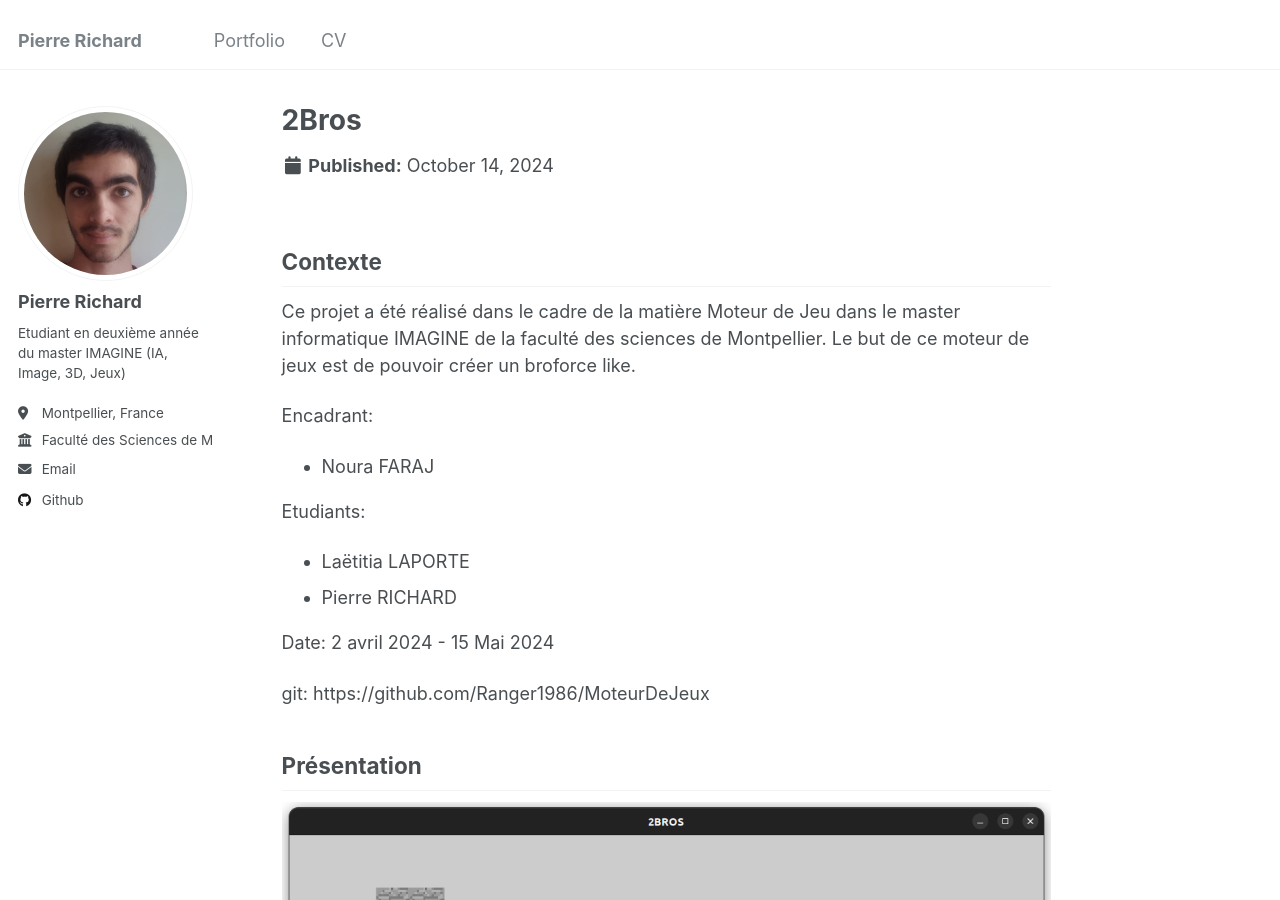
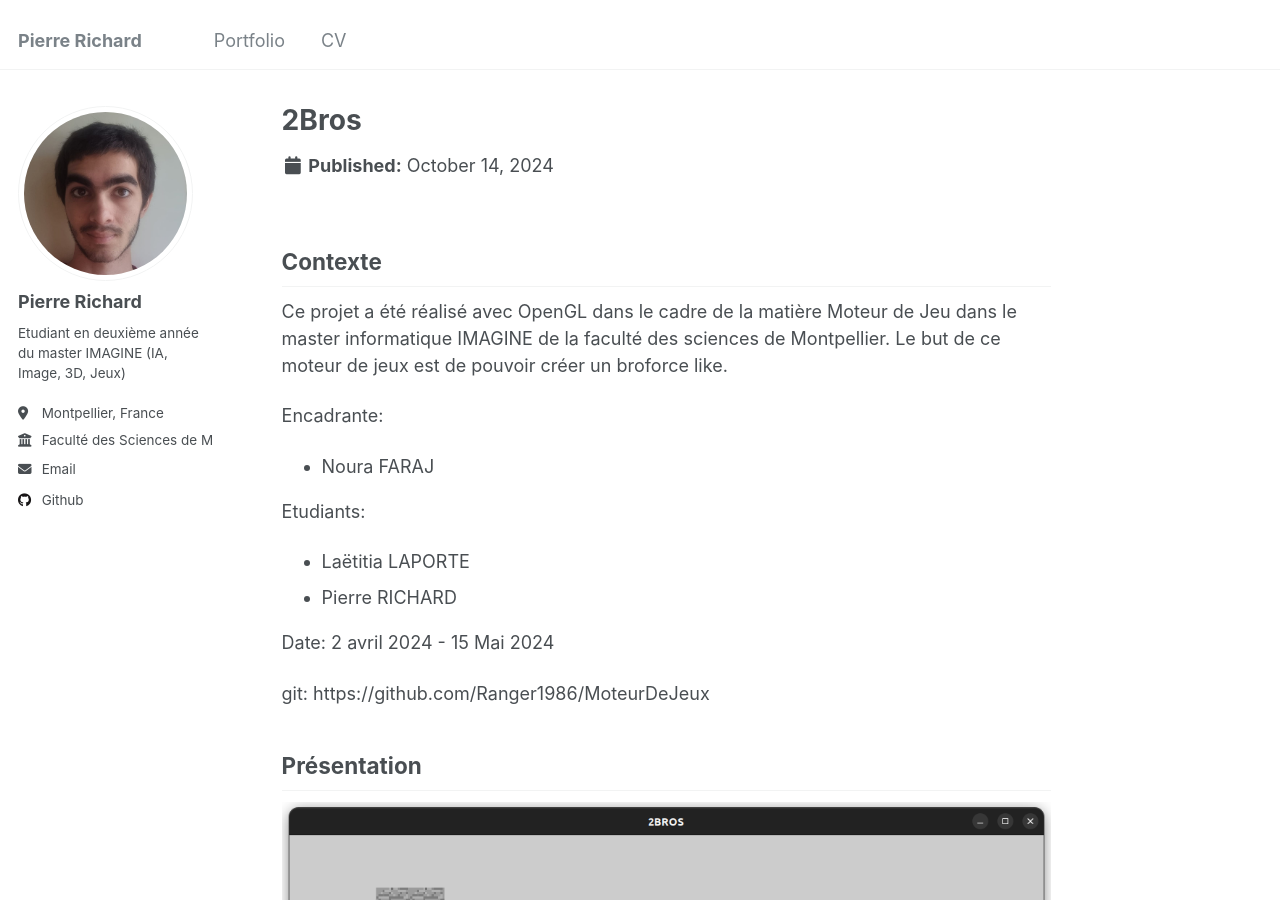
Before and after one commit to Ranger1986/Ranger1986.github.io, a Jekyll site: the page built from _portfolio/2Bros.md, in a window 1280 px wide and 900 px high. Built offline with Jekyll 4.4.1, drawn with Linux system fonts in a browser that asks for light colours.

```diff
--- a/_portfolio/2Bros.md
+++ b/_portfolio/2Bros.md
@@ -1,14 +1,14 @@
 ---
 title: "2Bros"
-excerpt: "Jeux de gestion dans le cadre de l'UE Moteur de Jeux<br/><img src='/images/2Bros.png'>"
+excerpt: "Broforce like dans le cadre de l'UE Moteur de Jeux<br/><img src='/images/2Bros.png'>"
 collection: portfolio
 ---
 
 ## Contexte
-Ce projet a été réalisé dans le cadre de la matière Moteur de Jeu dans le master informatique IMAGINE de la faculté des sciences de Montpellier.
+Ce projet a été réalisé avec OpenGL dans le cadre de la matière Moteur de Jeu dans le master informatique IMAGINE de la faculté des sciences de Montpellier.
 Le but de ce moteur de jeux est de pouvoir créer un broforce like.
 
-Encadrant:
+Encadrante:
 - Noura FARAJ
 
 Etudiants:
```
Also changed, not shown: _portfolio/Luminoise.md (+2 -2 lines), _portfolio/PALTER.md (added, +25 -0 lines), images/PALTERMain.jpeg (added), images/PALTERMainMenu.jpeg (added).
